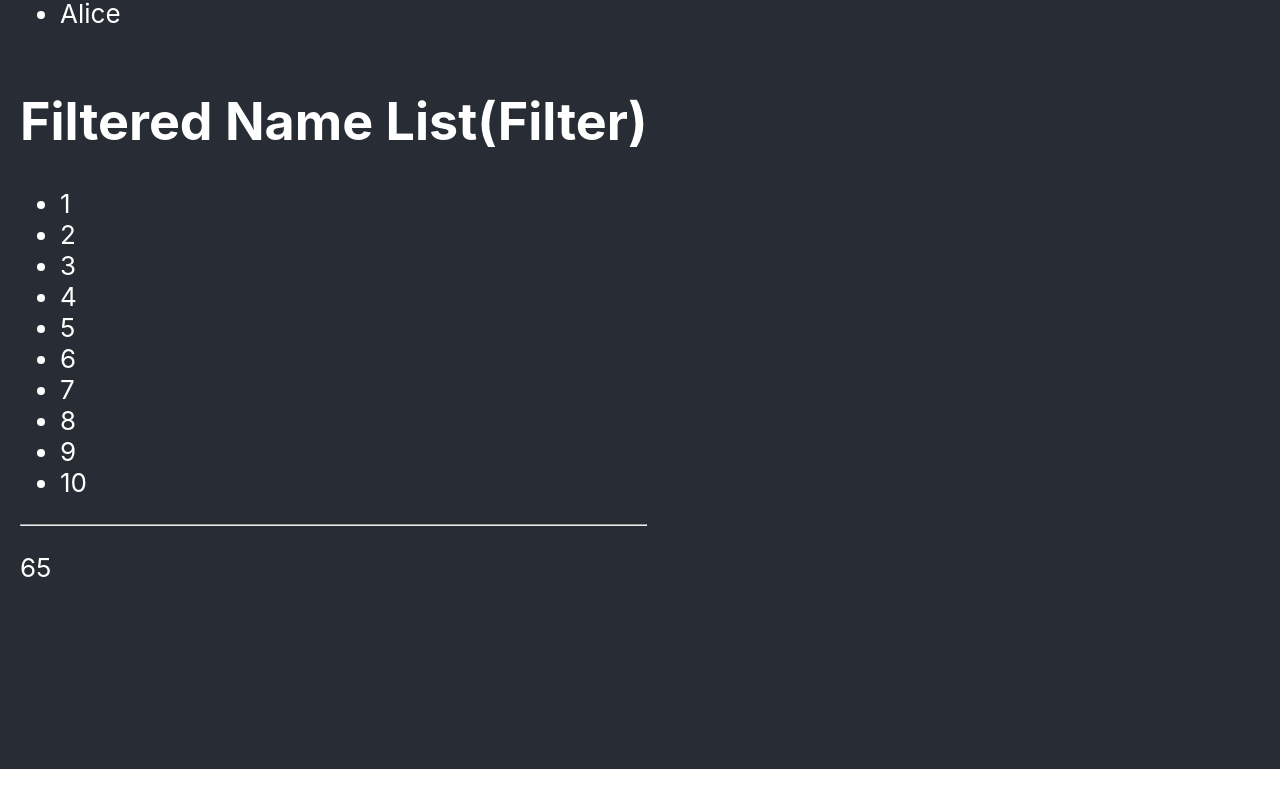
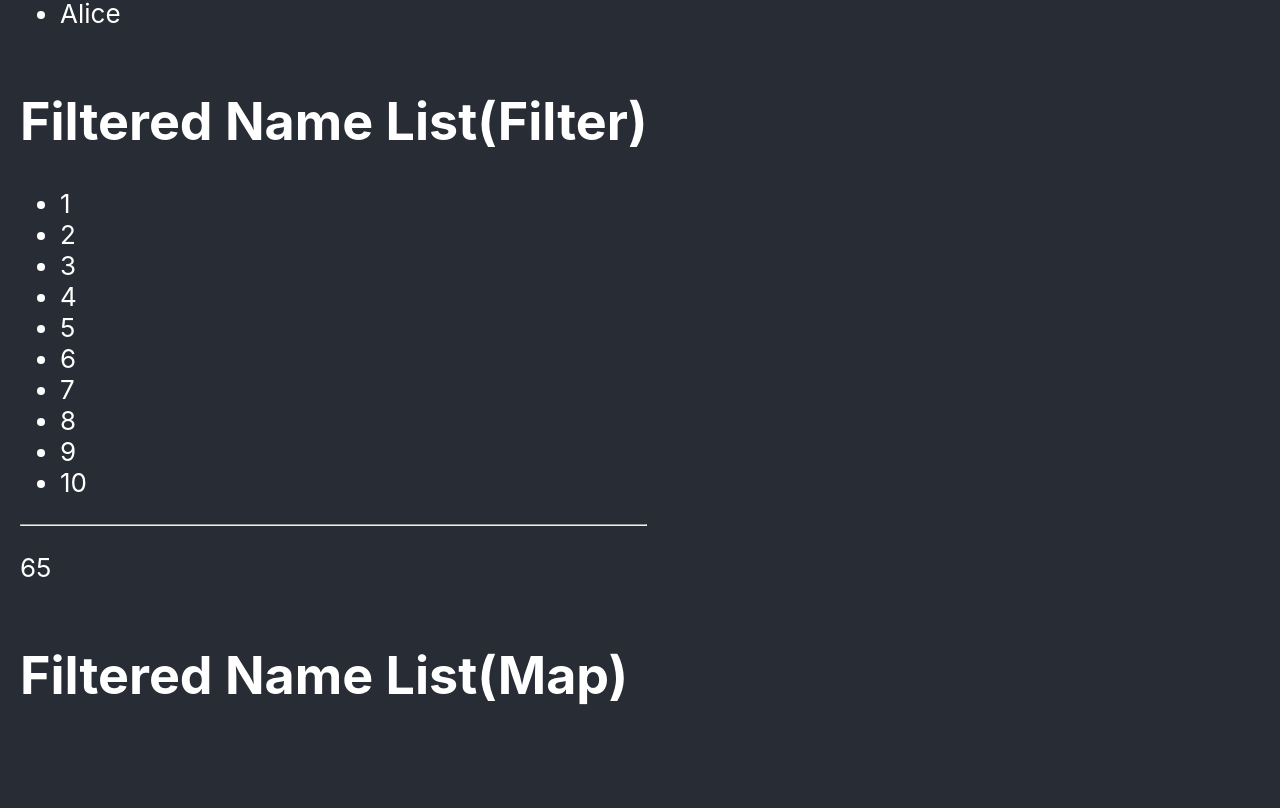
Before and after one commit to Randilwelikala/react-arraymethods, a React (Create React App) app: page / in a window 1280 px wide. Shown: the part 683-1491 px from the top of the page. Before the commit the page ends 1452 px from the top, so only its background shows below. Built offline with nearby package versions, Linux system fonts and the light colour scheme.

Commit message:
test foreach function

```diff
--- a/src/App.js
+++ b/src/App.js
@@ -2,6 +2,7 @@ import logo from './logo.svg';
 import ArrayMap from './components/ArrayMap';
 import ArrayFilter from './components/ArrayFilter';
 import ArrayReduce from './components/ArrayReduce';
+import ArrayForEach from './components/ArrayForEach';
 import './App.css';
 
 const names = [
@@ -28,6 +29,7 @@ function App() {
         <ArrayMap nameList={names}/>
         <ArrayFilter nameList={names}/>
         <ArrayReduce numberList={numbers}/>
+        <ArrayForEach nameList={numbers}/>
       </header>
     </div>
   );
--- a/src/components/ArrayForEach.jsx
+++ b/src/components/ArrayForEach.jsx
@@ -1,11 +1,11 @@
 const ArrayForEach = ({nameList}) =>{
 
-    const filteredNames = nameList.filter((name)=>(name.toLowerCase().startsWith('a')));
+
     return(
         <div>
             <h1>Filtered Name List(Map)</h1>
             <ul>
-                {filteredNames.map((name,index)=>{
+                {nameList.forEach((name,index)=>{
                         return(
                             <li key={index}>{name}</li>
                         )
```
